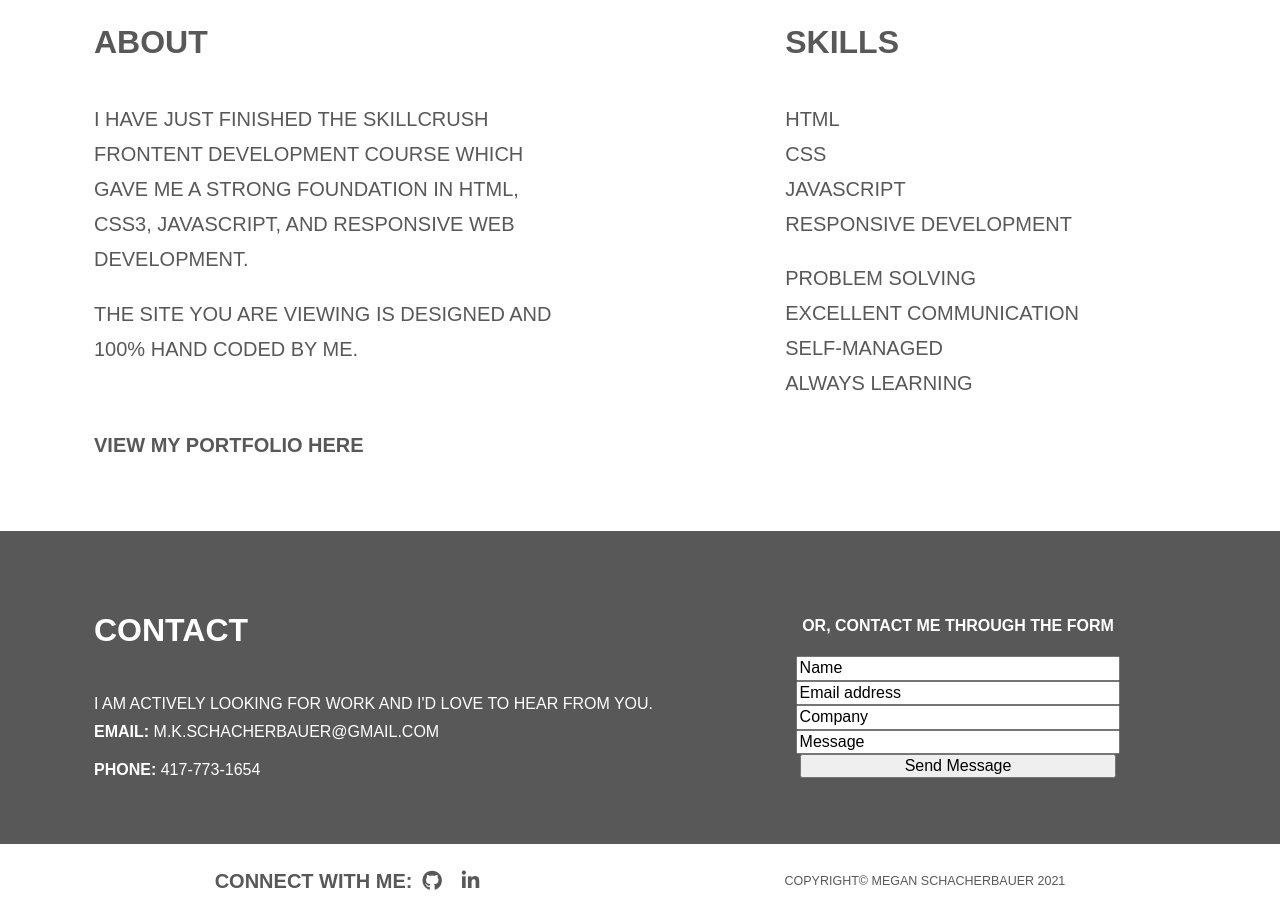
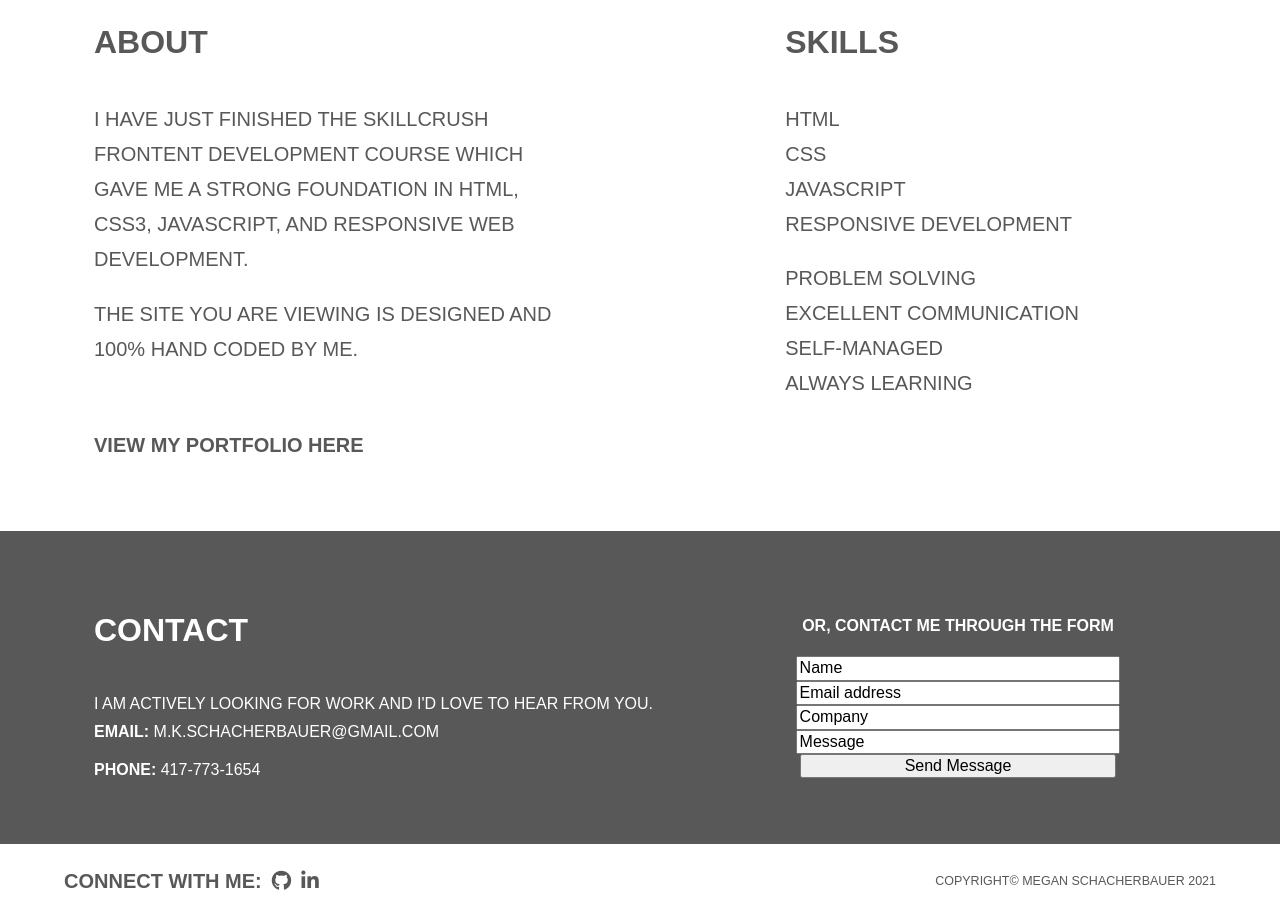
Before and after one commit to MSchak/portfolio-site, a website built with Parcel: page index.html in a window 1280 px wide. Shown: the part 707-1626 px from the top of the page. Built offline with nearby package versions, Linux system fonts and the light colour scheme.

Commit message:
Updated connect section in footer

```diff
--- a/css/main.css
+++ b/css/main.css
@@ -177,6 +177,10 @@
   margin: 0;
 }
 
+footer .connect{
+  display: flex;
+}
+
 footer .copyright{
   font-size: 10px;
   margin: 0;
@@ -187,9 +191,8 @@
   margin: 0;
 }
 
-
 footer .icon{
-  padding: 0 10px;
+  padding: 0 5px;
 }
 
 /****************Mobile Styles: HERO SECTION*************************/
@@ -456,6 +459,7 @@
 
 footer .content-wrapper{
   align-items: center;
+  justify-content: space-between;
 }
 footer .copyright{
   width: 50%;
@@ -605,6 +609,10 @@
   font-size: 1.5em;
 }
 /*************Desktop Styles: Footer**************/
+
+footer .icon {
+  padding: 0 0 0 10px;
+}
 /*************Desktop Styles: HERO SECTION**************/
 
 .hero{
--- a/index.html
+++ b/index.html
@@ -106,9 +106,13 @@
 
   <footer>
     <div class="content-wrapper">
-      <p><strong>Connect with me:</strong></p>
-      <p class="icon"><a href="https://github.com/MSchak?tab=repositories" target="_blank"><i class="fab fa-github"></i></a></p>
-      <p class="icon"><a href="https://www.linkedin.com/in/megan-schacherbauer-300394159/" target="_blank"><i class="fab fa-linkedin-in"></i></a></p>
+
+      <div class="connect">
+        <p><strong>Connect with me:</strong></p>
+        <p class="icon"><a href="https://github.com/MSchak?tab=repositories" target="_blank"><i class="fab fa-github"></i></a></p>
+        <p class="icon"><a href="https://www.linkedin.com/in/megan-schacherbauer-300394159/" target="_blank"><i class="fab fa-linkedin-in"></i></a></p>
+      </div>
+
       <div class="copyright">
         <p>Copyright© Megan Schacherbauer 2021</p>
       </div>
```
Also changed, not shown: portfolio/index.html (+7 -3 lines).
